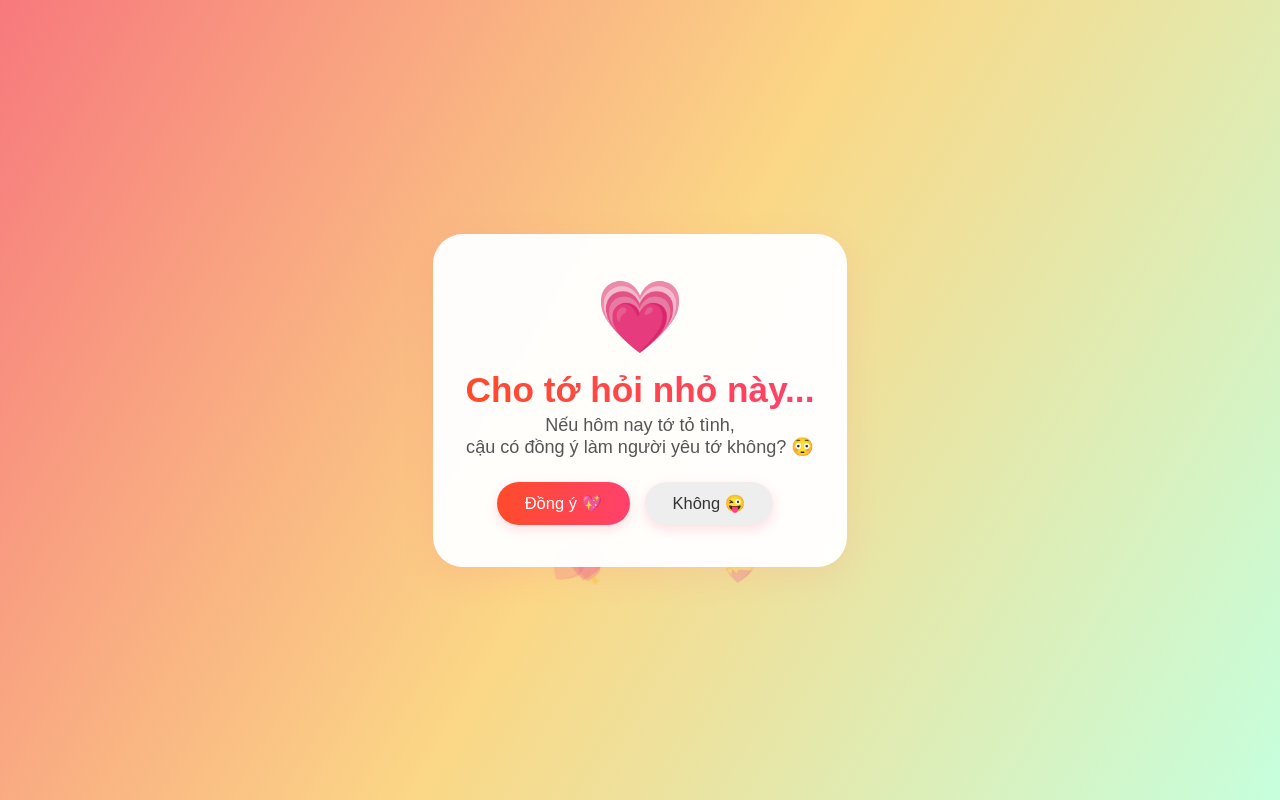
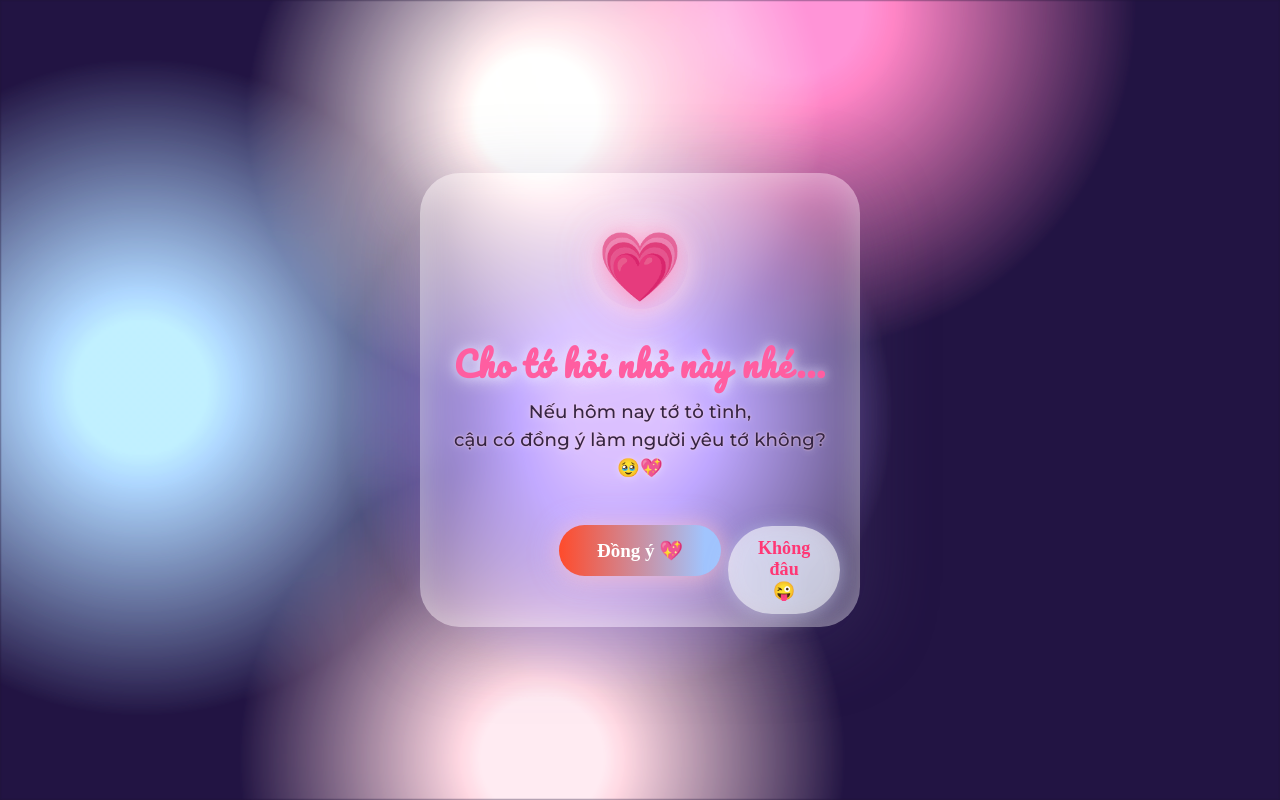
Before and after one commit to koha2002/LUV, a plain HTML site: page index.html in a window 1280 px wide. Both pictures are taken after a click on the element "Chạm vào trái tim!". Drawn offline with nearby package versions, Linux system fonts and the light colour scheme.

Commit message:
index.html

```diff
--- a/index.html
+++ b/index.html
@@ -2,198 +2,333 @@
 <html lang="vi">
 <head>
   <meta charset="UTF-8">
-  <title>Secret Love Confession</title>
+  <title>Tỏ tình đẹp như mơ</title>
   <meta name="viewport" content="width=device-width, initial-scale=1.0">
+  <!-- Confetti CDN -->
+  <script src="https://cdn.jsdelivr.net/npm/canvas-confetti@1.9.2/dist/confetti.browser.min.js"></script>
+  <link href="https://fonts.googleapis.com/css2?family=Pacifico&family=Montserrat:wght@500;700&display=swap" rel="stylesheet">
   <style>
+    html,body {
+      min-height: 100vh; margin:0; padding:0; box-sizing: border-box;
+      overflow-x: hidden; background: #1e1338;
+    }
     body {
+      position: relative;
+      display: flex; align-items: center; justify-content: center;
       min-height: 100vh;
-      background: linear-gradient(120deg, #f7797d, #FBD786, #C6FFDD);
-      display: flex;
-      align-items: center;
-      justify-content: center;
-      overflow: hidden;
-      font-family: 'Quicksand', Arial, sans-serif;
-      margin: 0;
     }
-    .box {
-      background: rgba(255,255,255,0.97);
-      border-radius: 30px;
-      box-shadow: 0 8px 32px rgba(255,99,132,0.13);
-      padding: 42px 32px 32px 32px;
-      text-align: center;
-      min-width: 350px;
+    /* Liquid background */
+    #liquid-bg {
+      position:fixed; left:0;top:0;width:100vw;height:100vh;z-index:0;pointer-events:none;
+      filter: blur(1.3px) brightness(1.11) saturate(1.13);
+      background: #1e1338;
+    }
+    /* Glass box */
+    .lovebox {
+      max-width: 400px;
+      width: 92vw;
+      padding: 40px 20px 35px 20px;
+      border-radius: 40px;
+      background: rgba(255,255,255,0.25);
+      box-shadow: 0 14px 80px 0 #6b5c8e40, 0 0 34px #fff5 inset;
+      backdrop-filter: blur(11px) saturate(120%);
+      -webkit-backdrop-filter: blur(11px) saturate(120%);
+      margin:0 auto;
+      text-align:center;
+      z-index: 2;
       position: relative;
+      animation: popIn 1.1s cubic-bezier(.31,1.53,.61,.87);
+    }
+    @keyframes popIn {
+      0% {transform:scale(0.7) translateY(80px); opacity:0;}
+      50%{transform:scale(1.06);}
+      100% {transform:scale(1) translateY(0); opacity:1;}
+    }
+    .heartwave {
+      width: 96px;
+      height: 96px;
+      border-radius: 50%;
+      display:inline-flex;align-items:center;justify-content:center;
+      background: radial-gradient(circle,#fff6 40%,#fff0 100%);
+      position:relative;
+      margin-bottom: 10px;
+      box-shadow: 0 4px 24px #fff9;
+      cursor: pointer;
+      user-select: none;
+      transition: transform 0.15s;
+      overflow: visible;
+    }
+    .heartwave:active { transform: scale(1.12);}
+    .heart-icon {
+      font-size: 68px;
+      color: #ff3c77;
+      text-shadow: 0 4px 40px #fdd0f2b3, 0 0 24px #fff2;
+      animation: pulse 1.3s infinite;
+      font-family: 'Pacifico', cursive;
+      transition: filter 0.2s;
+    }
+    @keyframes pulse {
+      0%,100%{filter:drop-shadow(0 0 0 #ff3c77a3);}
+      35%{filter:drop-shadow(0 0 22px #ff5ea1);}
+      70%{filter:drop-shadow(0 0 8px #fdc8d6);}
+    }
+    h1 {
+      font-family: 'Pacifico', cursive;
+      font-size: 2.1rem;
+      color: #ff5ea1;
+      margin: 15px 0 5px;
+      text-shadow: 0 1px 18px #fff9, 0 0 10px #d9d4ffb3;
+      letter-spacing: 1.2px;
+    }
+    .subtitle {
+      font-family: 'Montserrat', Arial, sans-serif;
+      color: #342544;
+      font-size: 1.14rem;
+      margin-bottom: 25px;
+      font-weight: 500;
+      text-shadow: 0 1px 9px #fff5, 0 0 2px #fdc8d6;
+      letter-spacing: 0.15px;
+      line-height: 1.54;
+    }
+    .btn-row {
+      margin: 36px 0 10px 0; height:64px; width: 100%; position:relative;
+      display: flex; justify-content: center; align-items: center;
+    }
+    #yesBtn {
+      background: linear-gradient(90deg,#ff4b2b,#a1c4fd 90%);
+      color: #fff; border: none; border-radius: 999px;
+      padding: 14px 38px;
+      font-size: 1.19rem;
+      font-family: inherit;
+      font-weight: 700;
+      cursor: pointer;
+      box-shadow: 0 4px 20px #ffbdbd49;
+      filter: drop-shadow(0 0 12px #fdc8d68a);
+      outline: none;
+      z-index: 1;
+      transition: background 0.19s, transform 0.19s, box-shadow 0.16s;
+    }
+    #yesBtn:active {transform:scale(1.08);}
+    #noBtn {
+      background: #fff9;
+      color: #ff3775;
+      border: none;
+      border-radius: 999px;
+      padding: 12px 30px;
+      font-size: 1.13rem;
+      font-family: inherit;
+      font-weight: 700;
+      cursor: pointer;
+      box-shadow: 0 4px 18px #fbe8ee49;
+      filter: drop-shadow(0 0 8px #a1c4fd88);
+      outline: none;
+      position: absolute;
+      top: 8px; left: 72%; /* sẽ được chỉnh vị trí bằng js */
+      transition: all 0.24s cubic-bezier(.5,1.45,.55,.84);
       z-index: 10;
     }
-    .heart-main {
-      font-size: 70px;
-      color: #ff347f;
-      animation: heartbeat 1s infinite;
-      margin-bottom: 6px;
-      user-select: none;
-      cursor: pointer;
-      transition: transform 0.18s;
-    }
-    .heart-main:active { transform: scale(1.16); }
-    @keyframes heartbeat {
-      0%, 100% { transform: scale(1); }
-      25% { transform: scale(1.18); }
-      50% { transform: scale(1.32); }
-      75% { transform: scale(1.18); }
-    }
-    h1 {
-      font-size: 2.2rem;
-      margin: 12px 0 5px;
-      background: linear-gradient(90deg,#ff4b2b,#ff416c);
-      -webkit-background-clip: text;
-      color: transparent;
-    }
-    .sub {
-      color: #555;
-      font-size: 1.13rem;
-      margin-bottom: 18px;
-    }
-    .btns {
-      margin: 16px 0 4px 0;
-    }
-    button {
-      background: linear-gradient(90deg,#ff4b2b,#ff416c);
-      color: white;
-      border: none;
-      border-radius: 999px;
-      padding: 12px 28px;
-      font-size: 1.03rem;
-      cursor: pointer;
-      margin: 6px 10px 6px 0;
-      box-shadow: 0 4px 12px rgba(255,65,108,0.18);
-      transition: background 0.15s, transform 0.15s;
-    }
-    button:hover {
-      background: linear-gradient(90deg,#fdc8d6,#ff4b2b);
-      color: #ff416c;
-      transform: scale(1.08);
-    }
-    button.no-btn {
-      background: #eee;
-      color: #333;
-    }
     .result {
-      min-height: 40px;
-      font-size: 1.23rem;
-      margin-top: 18px;
-      color: #f35369;
-      font-weight: bold;
+      min-height: 45px;
+      font-size: 1.27rem;
+      margin-top: 35px;
+      color: #ff4b7d;
+      font-family: 'Montserrat',sans-serif;
+      font-weight: 700;
       display: none;
-      animation: fadeIn 1s;
+      animation: fadeIn 1.14s;
+      letter-spacing: 1px;
+      text-shadow: 0 1px 10px #fff8,0 0 4px #fdc8d6;
     }
     @keyframes fadeIn { from {opacity:0;} to {opacity:1;} }
-
-    /* Heart floating animation */
-    .heart-float {
-      position: absolute;
-      left: 50%;
-      bottom: 30px;
-      font-size: 30px;
-      color: #ff4b8b;
-      opacity: 0.95;
-      pointer-events: none;
-      z-index: 0;
-      animation: floatHeart 2.4s linear forwards;
-      user-select: none;
-    }
-    @keyframes floatHeart {
-      0% {
-        transform: translateX(-50%) scale(1) translateY(0);
-        opacity: 0.93;
-      }
-      65% {
-        opacity: 1;
-        transform: translateX(-52%) scale(1.2) translateY(-130px) rotate(-10deg);
-      }
-      100% {
-        opacity: 0;
-        transform: translateX(-47%) scale(0.85) translateY(-220px) rotate(12deg);
-      }
-    }
-
     /* Responsive */
-    @media (max-width: 450px) {
-      .box { min-width: unset; width: 90vw; padding: 24px 5vw 18px 5vw;}
-      .heart-main {font-size: 48px;}
+    @media (max-width: 520px) {
+      .lovebox{max-width:99vw; padding:10vw 2vw 8vw 2vw;}
+      h1{font-size: 1.27rem;}
+      .heartwave{width:56px;height:56px;}
+      .heart-icon{font-size:35px;}
+      .btn-row{margin:24px 0 6px 0; height:78px;}
+      #yesBtn{font-size:1.03rem; padding:10px 20px;}
+      #noBtn{font-size:1rem; padding:8px 16px; left:65%;}
     }
   </style>
 </head>
 <body>
-  <div class="box">
-    <div class="heart-main" id="bigHeart" title="Nhấn vào trái tim đi!">💗</div>
-    <h1>Cho tớ hỏi nhỏ này...</h1>
-    <div class="sub">
+  <canvas id="liquid-bg"></canvas>
+  <audio id="bgmusic" src="https://cdn.pixabay.com/audio/2023/02/10/audio_12ba16f55d.mp3" loop></audio>
+  <div class="lovebox" id="box">
+    <div class="heartwave" id="bigHeart" title="Chạm vào trái tim!">
+      <span class="heart-icon">💗</span>
+    </div>
+    <h1>Cho tớ hỏi nhỏ này nhé...</h1>
+    <div class="subtitle">
       Nếu hôm nay tớ tỏ tình,<br>
-      cậu có đồng ý làm người yêu tớ không? 😳
+      cậu có đồng ý làm người yêu tớ không? 🥹💖
     </div>
-    <div class="btns">
-      <button onclick="confess(true)">Đồng ý 💖</button>
-      <button class="no-btn" id="noBtn" onclick="confess(false)">Không 😜</button>
+    <div class="btn-row" id="btnRow">
+      <button id="yesBtn" onclick="confess(true)">Đồng ý 💖</button>
+      <button id="noBtn" onmouseover="moveNoBtn()" ontouchstart="moveNoBtn()">Không đâu 😜</button>
     </div>
     <div class="result" id="result"></div>
   </div>
-  <audio id="loveSound" src="https://cdn.pixabay.com/audio/2022/07/26/audio_1b2992b8a2.mp3"></audio>
   <script>
-    // Hiệu ứng thả tim khi click vào trái tim lớn
-    function floatHeart() {
-      const heart = document.createElement('div');
-      heart.className = 'heart-float';
-      heart.style.left = (50 + (Math.random()-0.5)*18) + '%';
-      heart.style.fontSize = (20+Math.random()*28)+'px';
-      heart.innerHTML = ['💗','💖','💘','💝','💕','💓'][Math.floor(Math.random()*6)];
-      document.body.appendChild(heart);
-      setTimeout(() => { heart.remove(); }, 2400);
+    // Nền gradient động liquid nghệ
+    const canvas = document.getElementById('liquid-bg');
+    const ctx = canvas.getContext('2d');
+    let w = canvas.width = window.innerWidth, h = canvas.height = window.innerHeight;
+    function resize() {
+      w = canvas.width = window.innerWidth;
+      h = canvas.height = window.innerHeight;
     }
-    document.getElementById('bigHeart').onclick = function() {
-      floatHeart();
-      for(let i=0;i<2+Math.random()*3;i++) setTimeout(floatHeart,200+Math.random()*600);
-      document.getElementById('loveSound').currentTime = 0;
-      document.getElementById('loveSound').play();
+    window.addEventListener('resize', resize);
+
+    // Thêm nhiều quả bóng màu tạo hiệu ứng liquid
+    let balls = [];
+    for (let i = 0; i < 5; i++) {
+      balls.push({
+        r: 260 + Math.random()*90,
+        x: Math.random()*w,
+        y: Math.random()*h,
+        dx: (Math.random()-0.5)*0.7,
+        dy: (Math.random()-0.5)*0.7,
+        c: ['#ff8ec4','#b8e0ff','#ffdde1','#bca4ff','#fff0ec','#ffe7fa'][i]
+      });
+    }
+    function drawLiquid() {
+      ctx.clearRect(0,0,w,h);
+      for(let b of balls) {
+        let grad = ctx.createRadialGradient(b.x,b.y,b.r*0.2,b.x,b.y,b.r);
+        grad.addColorStop(0, b.c+'f5');
+        grad.addColorStop(1, b.c+'00');
+        ctx.beginPath();
+        ctx.arc(b.x,b.y,b.r,0,Math.PI*2);
+        ctx.fillStyle = grad;
+        ctx.fill();
+        b.x += b.dx;
+        b.y += b.dy;
+        if(b.x-b.r<0 || b.x+b.r>w) b.dx*=-1;
+        if(b.y-b.r<0 || b.y+b.r>h) b.dy*=-1;
+      }
+      requestAnimationFrame(drawLiquid);
+    }
+    drawLiquid();
+
+    // Nhạc nền tự động
+    setTimeout(()=>{
+      let music = document.getElementById('bgmusic');
+      music.volume = 0.19;
+      music.play().catch(()=>{});
+    }, 700);
+
+    // Nút "Không đâu" chạy quanh hình tròn hộp
+    let angle = Math.random()*Math.PI*2, R = 96;
+    function moveNoBtn() {
+      const noBtn = document.getElementById('noBtn');
+      const btnRow = document.getElementById('btnRow');
+      let w = btnRow.offsetWidth, h = btnRow.offsetHeight;
+      // Tính vị trí theo hình tròn
+      angle += Math.PI/3 + Math.random()*Math.PI/2.1;
+      let x = (w/2) + R * Math.cos(angle) - noBtn.offsetWidth/2;
+      let y = (h/2) + R * Math.sin(angle) - noBtn.offsetHeight/2;
+      // Chặn ra khỏi nút
+      x = Math.max(0, Math.min(w-noBtn.offsetWidth, x));
+      y = Math.max(-4, Math.min(h-noBtn.offsetHeight, y));
+      noBtn.style.left = x+"px";
+      noBtn.style.top = y+"px";
+    }
+
+    // Heart wave effect + bắn tim nhỏ + rung hộp
+    document.getElementById('bigHeart').onclick = function(e) {
+      let box = document.getElementById('box');
+      let center = this.getBoundingClientRect();
+      // Tạo sóng lan
+      let wave = document.createElement('div');
+      wave.style.position = 'fixed';
+      wave.style.left = (center.left + center.width/2) + "px";
+      wave.style.top = (center.top + center.height/2) + "px";
+      wave.style.borderRadius = '50%';
+      wave.style.pointerEvents = 'none';
+      wave.style.zIndex = 1000;
+      wave.style.width = wave.style.height = '40px';
+      wave.style.background = "radial-gradient(circle, #ffe7fa99 0%, #fff0 70%)";
+      wave.style.opacity = "1";
+      wave.style.transition = "all 1.1s cubic-bezier(.3,1.53,.41,0.85)";
+      document.body.appendChild(wave);
+      setTimeout(()=>{
+        wave.style.width = "440px";
+        wave.style.height = "440px";
+        wave.style.marginLeft = "-220px";
+        wave.style.marginTop = "-220px";
+        wave.style.opacity = "0";
+      },10);
+      setTimeout(()=>wave.remove(),1100);
+      // Bắn nhiều tim nhỏ theo sóng
+      for(let i=0;i<12;i++) setTimeout(()=>{
+        floatHeart(center.left+center.width/2+Math.random()*90-45, center.top+center.height/2+Math.random()*80-40);
+      }, i*60+Math.random()*50);
+      // Rung hộp
+      box.style.animation = 'shake 0.24s';
+      setTimeout(()=>box.style.animation='',250);
     };
 
-    // Xử lý khi bấm chọn
-    let yesMessages = [
-      "Yeee! Tớ hạnh phúc quá nè 😍❤️",
-      "Thật không? Không tin được lun đó, yêu cậu nhiều! 💋",
-      "Chính thức từ hôm nay nha người iu ơi 😘",
-      "Vậy là có đôi có cặp rồi nhéee 💖"
-    ];
-    let noMessages = [
-      "Ơ kìa! Đùa thôi đúng không? 😳",
-      "Không cũng phải thành có nha! Tớ sẽ cố gắng tiếp tục chinh phục cậu 🥲",
-      "Cho tớ thêm cơ hội nữa nhaaa 🥺",
-      "Buồn xíu thôi, nhưng vẫn sẽ thích cậu dài lâu... 💔"
-    ];
-    let isRejecting = false;
+    // Tim bay tràn màn khi click "Đồng ý"
+    function floatHeart(x, y) {
+      const heart = document.createElement('div');
+      heart.className = 'heart-icon';
+      heart.innerText = ['💗','💖','💘','💝','💕','💓'][Math.floor(Math.random()*6)];
+      heart.style.position = 'fixed';
+      heart.style.left = (x || window.innerWidth/2)+'px';
+      heart.style.top = (y || window.innerHeight/2)+'px';
+      heart.style.fontSize = (28+Math.random()*40)+'px';
+      heart.style.opacity = "0.94";
+      heart.style.pointerEvents = "none";
+      heart.style.transition = "transform 2.0s cubic-bezier(.22,1.45,.48,.93), opacity 2s";
+      heart.style.transform = "translate(-50%,0) scale(1)";
+      document.body.appendChild(heart);
+      setTimeout(()=>{
+        heart.style.transform = "translate(-50%,-220px) scale(0.8) rotate("+((Math.random()*50)-25)+"deg)";
+        heart.style.opacity = 0;
+      }, 40);
+      setTimeout(()=>heart.remove(), 2000);
+    }
+
+    // Hiệu ứng khi đồng ý
     function confess(isYes) {
       let result = document.getElementById('result');
+      let box = document.getElementById('box');
       if(isYes){
-        result.innerHTML = yesMessages[Math.floor(Math.random()*yesMessages.length)];
+        // Lời yêu cực chill
+        result.innerHTML = [
+          "Từ nay mình là một cặp rồi nha! 💑<br><span style='color:#ab31b9'>Yêu cậu từ trái tim nè 💖</span>",
+          "Không tin được lun! Hạnh phúc quá đi mất 😘<br>Bắt đầu chuyện tình đáng yêu nhé!",
+          "Đồng ý rồi nè, yêu nhau mãi nhé cậu iu 🥰"
+        ][Math.floor(Math.random()*3)];
         result.style.display = 'block';
-        for(let i=0;i<8;i++) setTimeout(floatHeart,150*i);
-        document.getElementById('loveSound').currentTime = 0;
-        document.getElementById('loveSound').play();
-      } else {
-        // Hiệu ứng "không" chạy sang chỗ khác
-        let noBtn = document.getElementById('noBtn');
-        if(!isRejecting){
-          isRejecting = true;
-          let moveX = 40+Math.random()*70;
-          let moveY = 20+Math.random()*20;
-          let newLeft = noBtn.offsetLeft + (Math.random()>0.5?moveX:-moveX);
-          let newTop = noBtn.offsetTop + (Math.random()>0.5?-moveY:moveY);
-          noBtn.style.position = "relative";
-          noBtn.style.left = newLeft+"px";
-          noBtn.style.top = newTop+"px";
-          setTimeout(()=>{isRejecting=false;},300);
-        }
-        result.innerHTML = noMessages[Math.floor(Math.random()*noMessages.length)];
-        result.style.display = 'block';
+        // Rung + glow box
+        box.style.boxShadow = '0 0 120px 35px #fca6ec8a, 0 0 120px #e9bfffdf inset';
+        box.style.animation = 'popIn 1.1s cubic-bezier(.31,1.53,.61,.87)';
+        setTimeout(()=>{box.style.boxShadow='';box.style.animation='';}, 1200);
+        // Mưa tim bay
+        for(let i=0;i<22;i++) setTimeout(()=>{
+          floatHeart(
+            window.innerWidth*0.18+Math.random()*window.innerWidth*0.68,
+            window.innerHeight*0.15+Math.random()*window.innerHeight*0.7
+          );
+        }, i*42+Math.random()*60);
+        // Confetti nổ rực rỡ
+        for(let i=0;i<5;i++) setTimeout(()=>{
+          confetti({
+            particleCount: 75+Math.random()*30,
+            angle: 90+Math.random()*50-25,
+            spread: 70+Math.random()*38,
+            origin: {x:0.25+0.18*Math.random(), y:0.78+Math.random()*0.04}
+          });
+          confetti({
+            particleCount: 68+Math.random()*24,
+            angle: 90+Math.random()*50-25,
+            spread: 68+Math.random()*32,
+            origin: {x:0.66+0.13*Math.random(), y:0.78+Math.random()*0.06}
+          });
+        }, i*280);
       }
     }
   </script>
```
